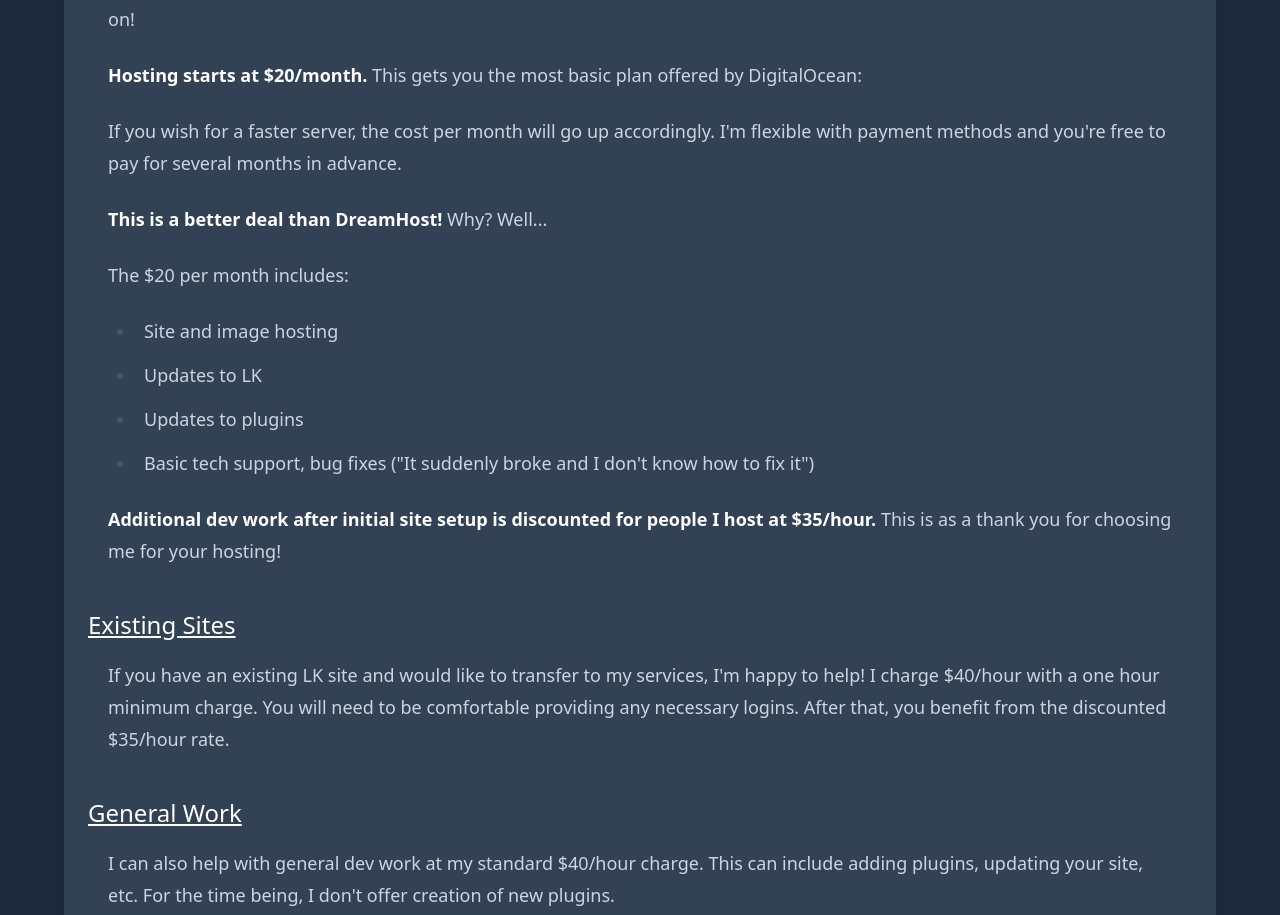
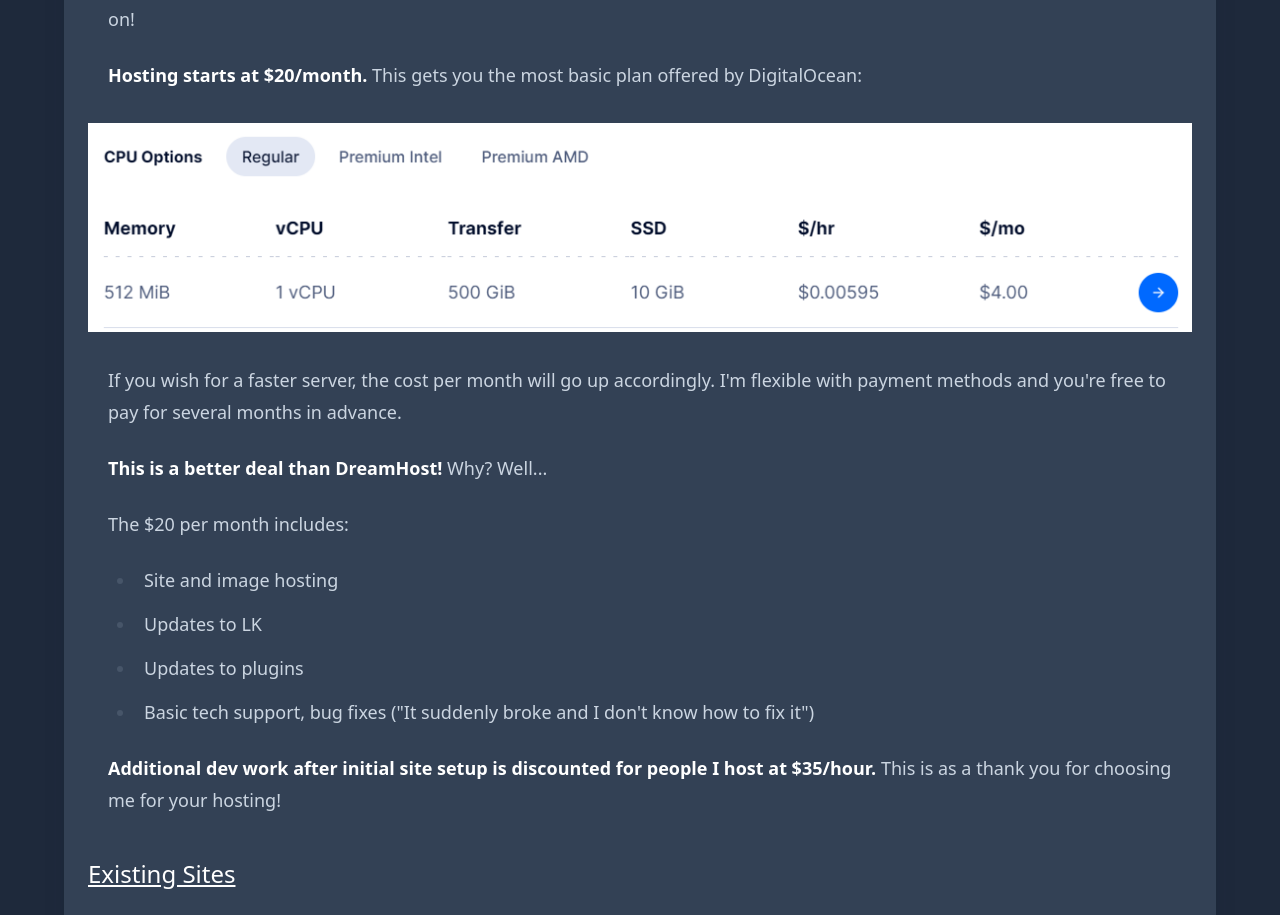
Before and after one commit to perappu/perappu-blog, a Next.js app: page /commission in a window 1280 px wide. Shown: the part 1130-2045 px from the top of the page. Built offline with nearby package versions, Linux system fonts and the light colour scheme.

Commit message:
add image

```diff
--- a/app/commission/page.tsx
+++ b/app/commission/page.tsx
@@ -30,7 +30,7 @@ export default function LorekeeperCommissions() {
             <p className="mx-5">I try to be extremely fair with what counts as billable time. <strong>Time tracking is done via Discord message timestamps.</strong> I will send you messages periodically throughout the development process, so you are aware exactly when and what I&apos;m working on!</p>
 
             <p className="mx-5"><strong>Hosting starts at $20/month.</strong> This gets you the most basic plan offered by DigitalOcean:</p>
-
+<img src="/img/digitaloceanplan.png" />
             <p className="mx-5">If you wish for a faster server, the cost per month will go up accordingly. I&apos;m flexible with payment methods and you&apos;re free to pay for several months in advance.</p>
 
             <p className="mx-5"><strong>This is a better deal than DreamHost!</strong> Why? Well...</p>
```
Also changed, not shown: public/img/digitaloceanplan.png (added).
